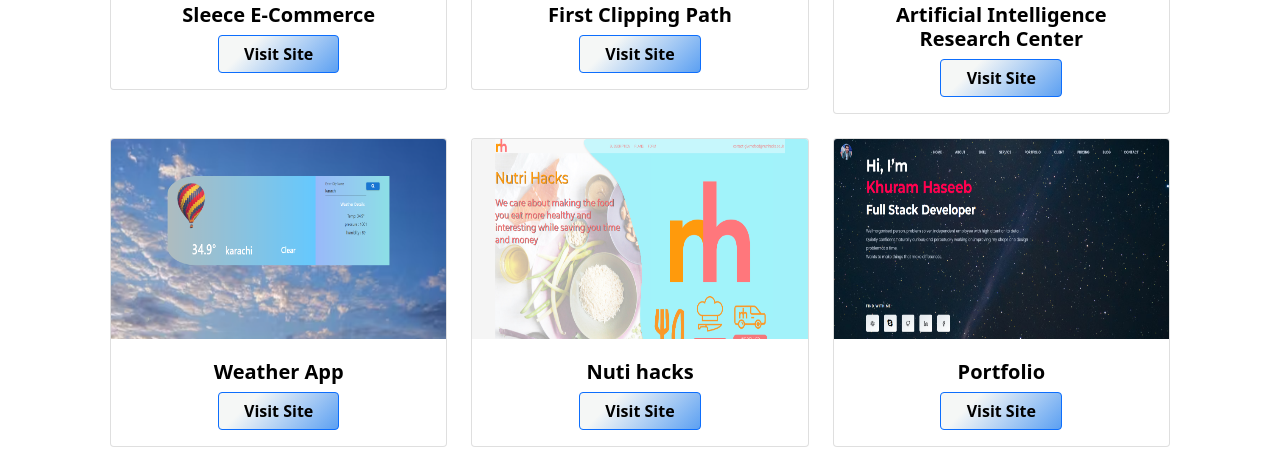
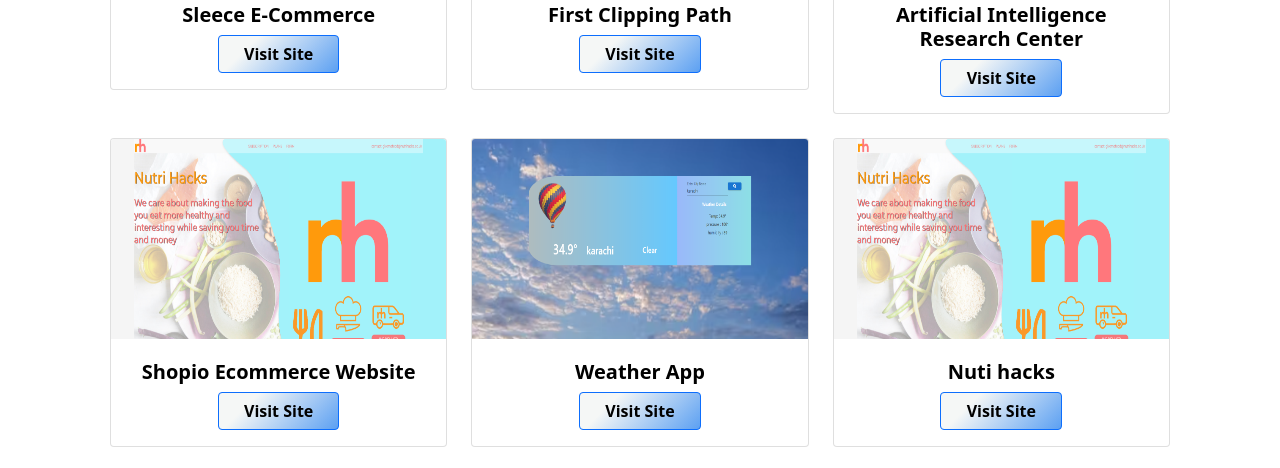
Before and after one commit to wajeehamasood570/Portfolio, a plain HTML site: page index.html in a window 1280 px wide. Shown: the part 1568-2036 px from the top of the page. Drawn offline with nearby package versions, Linux system fonts and the light colour scheme.

Commit message:
portfolio

```diff
--- a/index.html
+++ b/index.html
@@ -174,6 +174,26 @@
 
                 <button class="btn btn-primary" type="button"><a
                     href="https://artificial-intelligence-697e0.web.app/" target="_blank"
+                    style="text-decoration: none; color: white;">Visit Site</a></button>
+
+              </div>
+
+            </div>
+          </div>
+        </div>
+
+
+        <div class="col">
+          <div class="card">
+            <img
+              src="images/Nutri Hacks.png"
+              class="card-img-top" alt="olx Landing page">
+            <div class="card-body"  data-aos="fade-right">
+              <h5 class="card-title text-center text-black">Shopio Ecommerce Website</h5>
+              <div class="d-grid gap-2 col-6 mx-auto">
+
+                <button class="btn btn-primary" type="button"><a
+                    href="https://shopio.netlify.app/" target="_blank"
                     style="text-decoration: none; color: white;">Visit Site</a></button>
 
               </div>
```
Also changed, not shown: images/shopio.png (added).
